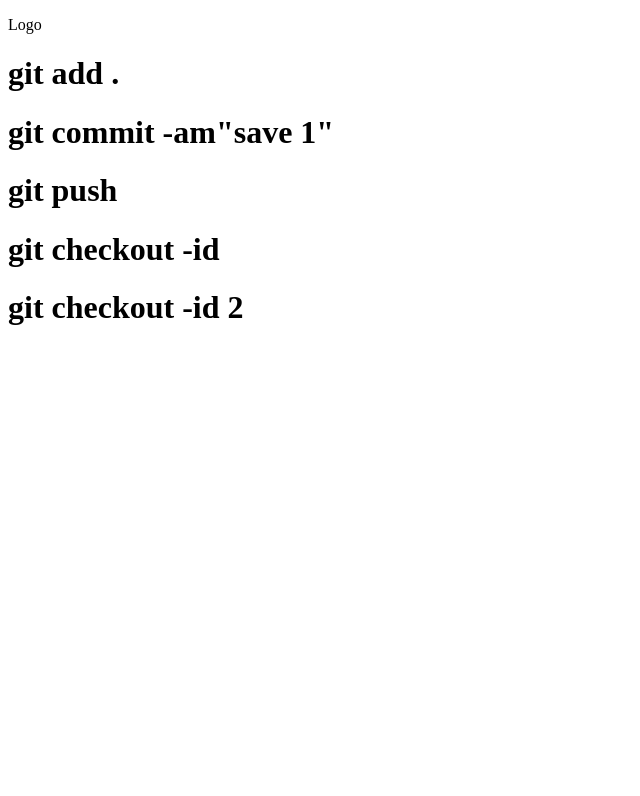
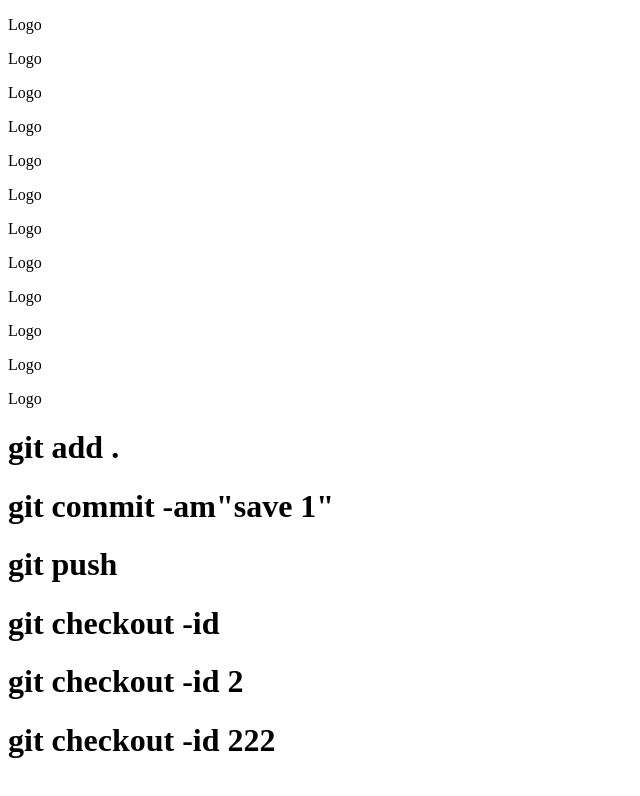
Before and after one commit to Oleg1224/Test-Block, a plain HTML site: page index.html in a window 1280 px wide. Shown: the whole page, without its empty margins (0-640 px from the left). Drawn offline with Linux system fonts and the light colour scheme.

Commit message:
header v1

```diff
--- a/index.html
+++ b/index.html
@@ -5,8 +5,19 @@
     <meta name="viewport" content="width=, initial-scale=1.0">
     <title>Document</title>
 </head>
-<body>
+<body class="body">
     <header>
+        <p>Logo</p>
+        <p>Logo</p>
+        <p>Logo</p>
+        <p>Logo</p>
+        <p>Logo</p>
+        <p>Logo</p>
+        <p>Logo</p>
+        <p>Logo</p>
+        <p>Logo</p>
+        <p>Logo</p>
+        <p>Logo</p>
         <p>Logo</p>
     </header>
     <h1>git add .</h1>
@@ -14,5 +25,6 @@
     <h1>git push</h1>
     <h1>git checkout -id</h1>
     <h1>git checkout -id 2</h1>
+    <h1>git checkout -id 222</h1>
 </body>
 </html>
```
